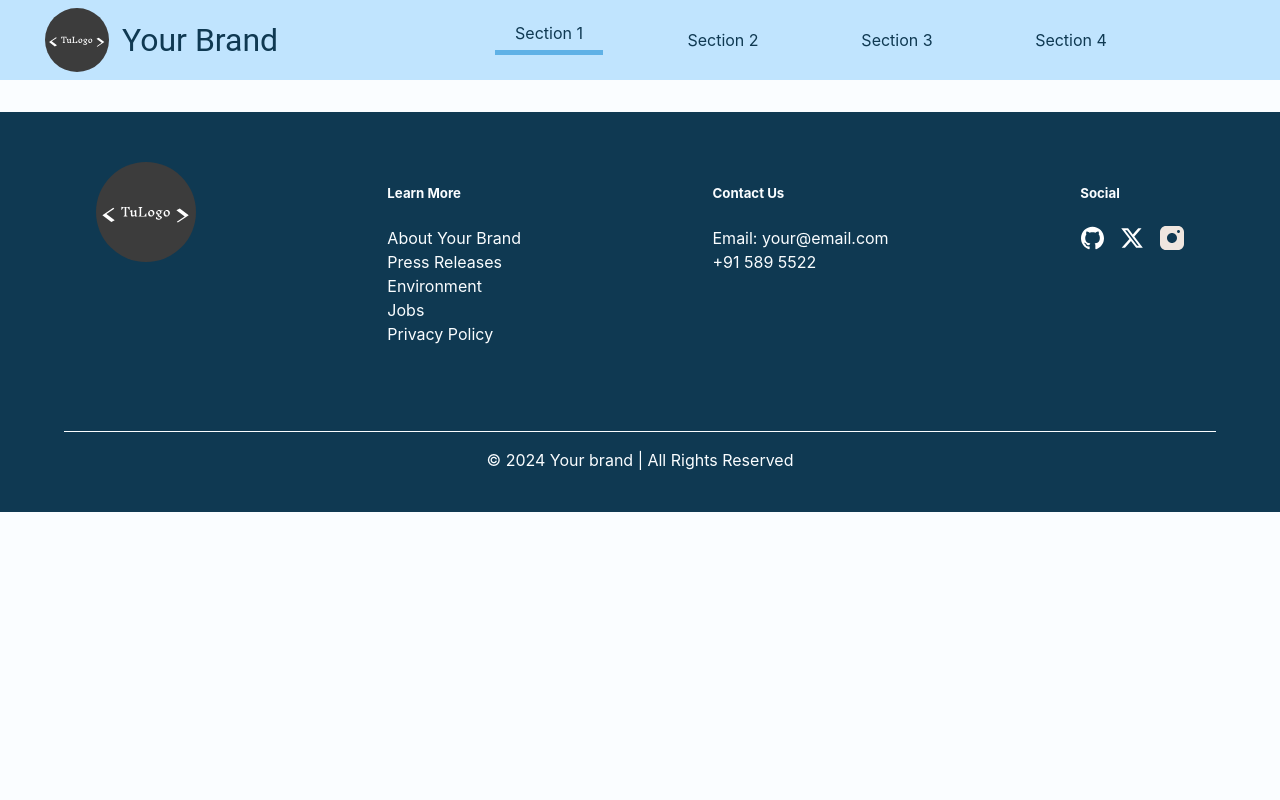
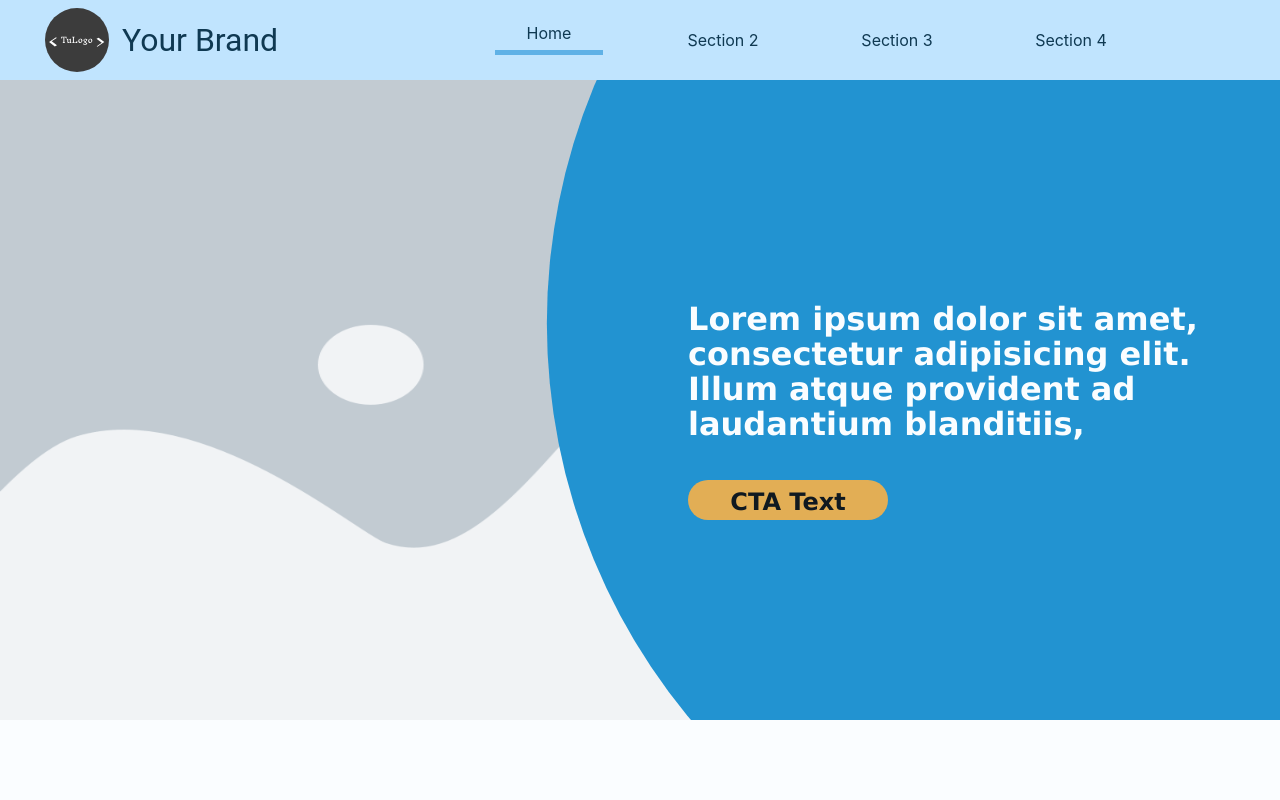
Before and after one commit to DwnRojasV/landingpage-template, a React (Vite) app: page / in a window 1280 px wide. Shown: the top 800 px of the page. Built offline with nearby package versions, Linux system fonts and the light colour scheme.

Commit message:
Complete the implementation of the IntroBanner

```diff
--- a/src/App.tsx
+++ b/src/App.tsx
@@ -6,10 +6,11 @@ import INSTAGRAM from "./assets/instagram-logo.svg"
 import X from "./assets/x.svg"
 
 import './App.css'
+import PageContainer from './containers/PageContainer.tsx';
 
 function App() {
 
-  const sections: string[] = ["Section 1", "Section 2", "Section 3", "Section 4"];
+  const sections: string[] = ["Home", "Section 2", "Section 3", "Section 4"];
 
   const navbarProps = {
     urlLogo: "src/assets/Logo.svg",
@@ -64,8 +65,6 @@ function App() {
         offset: element?.getBoundingClientRect().top || 0,
       };
     });
-    console.table(offsets)
-    console.log("innerHeigt: ",window.innerHeight /2)
     const visibleSection = offsets.find(offset => offset.offset >= 0 && offset.offset <= window.innerHeight / 2)
 
     if (visibleSection) {
@@ -82,6 +81,7 @@ function App() {
   return (
     <>
       <Navbar {...navbarProps} activeSection={activeSection} onClick={handleClick} />
+      <PageContainer sections={sections} />
       <Footer {...footerProps} />
     </>
   )
--- a/src/components/Footer/Footer.tsx
+++ b/src/components/Footer/Footer.tsx
@@ -52,7 +52,6 @@ const Footer: React.FC<FooterProps> = ({
                     <h5 className="footer__content--title">{socialTitle}</h5>
                     <div className="footer__social--wrap">
                         {socialInfo.map((element, index) => {
-                            console.log(element)
                             return (
                                 <a key={index} href={element.socialLink || ""} target="_blank">
                                     <img className="footer__social--icon" src={element.socialIcon || ""} alt={element.socialDescription || ""} />
--- a/src/components/IntroBanner/IntroBanner.tsx
+++ b/src/components/IntroBanner/IntroBanner.tsx
@@ -5,17 +5,19 @@ import "./introBanner.css";
 interface IntroBannerProps {
     introBannerMessage:string,
     ctaButtonText: string,
-    imgInfo: string[]
+    imgInfo: string[],
+    idBanner: string
 }
 
 const IntroBanner: React.FC<IntroBannerProps> = ({
     introBannerMessage = "Lorem ipsum dolor sit amet, consectetur adipisicing elit. Illum atque provident ad laudantium blanditiis,",
     ctaButtonText= "CTA Text",
-    imgInfo =["./elementor-placeholder-image.webp", "Placeholder image background"]
+    imgInfo =["./elementor-placeholder-image.webp", "Placeholder image background"],
+    idBanner
 })=>{
 
     return (
-        <div className="banner">
+        <div id={idBanner} className="banner">
             <div className="banner__container">
                 <div className="banner__container--circle">
                     <h1 className="banner__container--title">
--- a/src/containers/PageContainer.tsx
+++ b/src/containers/PageContainer.tsx
@@ -4,14 +4,16 @@ import IntroBanner from "../components/IntroBanner/IntroBanner";
 import "./pageContainer.css"
 
 interface PageContainerProps {
-    prop:string
+    sections: string[]
 }
 
-const PageContainer: React.FC<PageContainerProps> = () => {
-
+const PageContainer: React.FC<PageContainerProps> = ({
+    sections
+}) => {
+    const idBanner: string = sections[0];
     return(
         <div className="page__container">
-            <IntroBanner />
+            <IntroBanner idBanner={idBanner} />
         </div>
     )
 }
```
